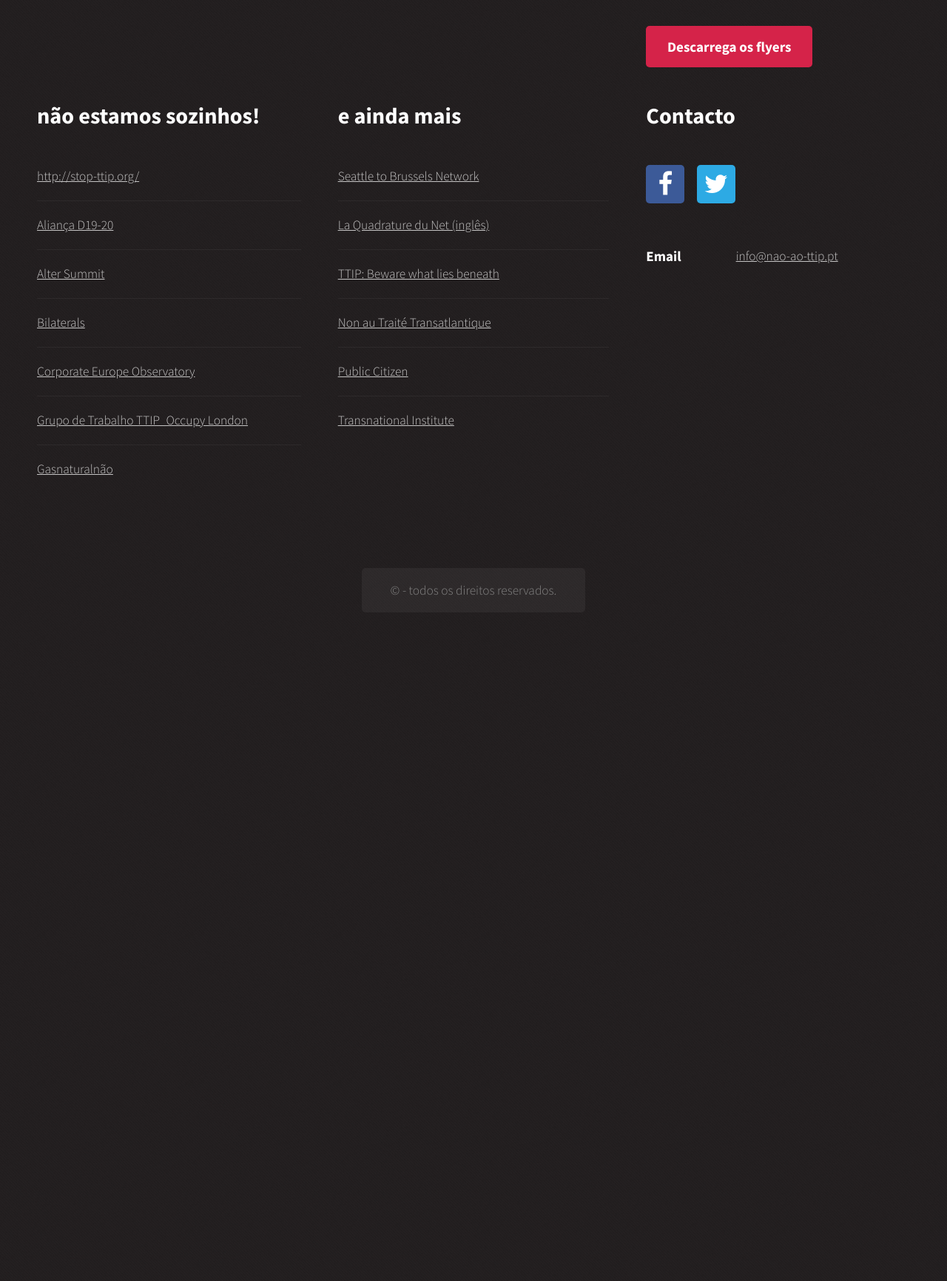
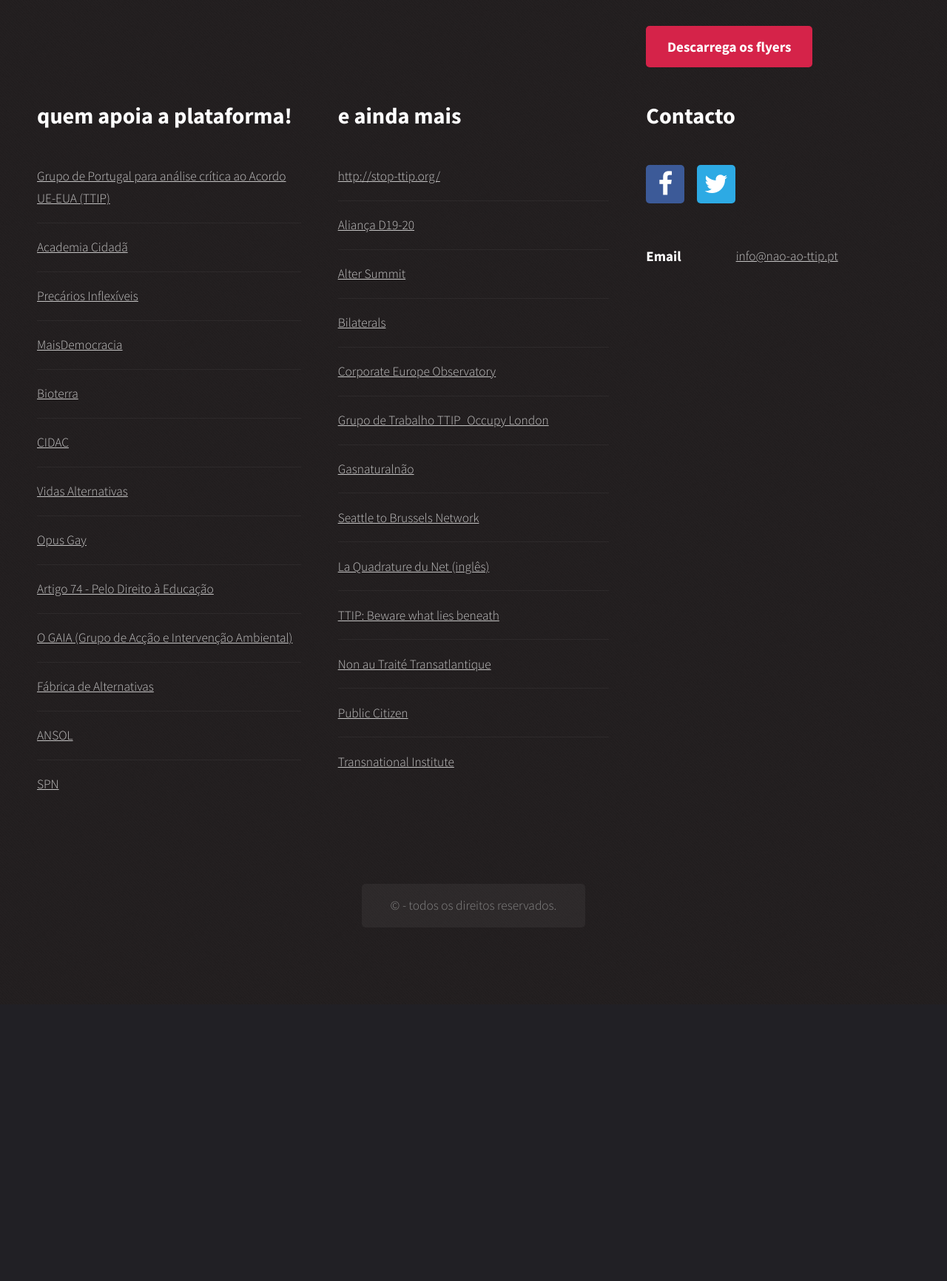
Before and after one commit to pierreozoux/dopetrope-nao-ao-ttip, a WordPress theme: template index.php in a window 1280 px wide. Shown: the part 1304-3036 px from the top of the page at 74% size. After the commit the page ends 2662 px from the top, so only its background shows below. Run offline with PHP 8.4 and a stand-in for WordPress, Linux system fonts and the light colour scheme; the site name, menu and one post (Sample post) are stand-ins, and other content is empty.

Commit message:
- Delete blanck at bottom - change facebook link - Update Quem apoia list - Update Single template - Change some style

```diff
--- a/footer.php
+++ b/footer.php
@@ -41,7 +41,29 @@
             <div class="4u footer-left">
               <section>
                 <header>
-                  <h2>não estamos sozinhos!</h2>
+                  <h2>quem apoia a plataforma!</h2>
+                </header>
+                <ul class="divided">
+                  <li><a target="_blank" href="http://parceriatransatlantica.wordpress.com/" >Grupo de Portugal para análise crítica ao Acordo UE-EUA (TTIP)</a></li>
+                  <li><a target="_blank" href="http://blog.academiacidada.org/" >Academia Cidadã</a></li>
+                  <li><a target="_blank" href="http://www.precarios.net/" >Precários Inflexíveis</a></li>
+                  <li><a target="_blank" href="http://www.maisdemocracia.org/" >MaisDemocracia</a></li>
+                  <li><a target="_blank" href="http://bioterra.blogspot.pt/" >Bioterra</a></li>
+                  <li><a target="_blank" href="http://www.cidac.pt/" >CIDAC</a></li>
+                  <li><a target="_blank" href="http://www.radiozero.pt/blog/tag/vidas-alternativas/" >Vidas Alternativas</a></li>
+                  <li><a target="_blank" href="http://www.opusgay.org/" >Opus Gay</a></li>
+                  <li><a target="_blank" href="http://artigo74.wordpress.com/" >Artigo 74 - Pelo Direito à Educação</a></li>
+                  <li><a target="_blank" href="www.gaia.org.pt" >O GAIA (Grupo de Acção e Intervenção Ambiental)</a></li>
+                  <li><a target="_blank" href="https://www.facebook.com/fabricadealternativas" >Fábrica de Alternativas</a></li>
+                  <li><a target="_blank" href="https://ansol.org/" >ANSOL</a></li>
+                  <li><a target="_blank" href="http://www.spn.pt/" >SPN</a></li>
+                </ul>
+              </section>
+            </div>
+            <div class="4u">
+              <section>
+                <header>
+                  <h2>e ainda mais</h2>
                 </header>
                 <ul class="divided">
                   <li><a target="_blank" href="http://stop-ttip.org/">http://stop-ttip.org/</a></li>
@@ -51,15 +73,6 @@
                   <li><a target="_blank" href="http://corporateeurope.org/tags/ttip">Corporate Europe Observatory</a></li>
                   <li><a target="_blank" href="http://occupylondon.org.uk/stop-ttip/">Grupo de Trabalho TTIP_Occupy London</a></li>
                   <li><a target="_blank" href="http://gasnaturalnao.wordpress.com/">Gasnaturalnão</a></li>
-                </ul>
-              </section>
-            </div>
-            <div class="4u">
-              <section>
-                <header>
-                  <h2>e ainda mais</h2>
-                </header>
-                <ul class="divided">
                   <li><a target="_blank" href="http://www.s2bnetwork.org/?id=112">Seattle to Brussels Network</a></li>
                   <li><a target="_blank" href="https://www.laquadrature.net/en/TAFTA">La Quadrature du Net (inglês)</a></li>
                   <li><a target="_blank" href="http://www.ttip2014.eu/home.html">TTIP: Beware what lies beneath</a></li>
@@ -75,7 +88,8 @@
                   <h2 id="contact-l">Contacto</h2>
                 </header>
                 <ul class="social">
-                  <li><a class="icon fa-facebook" target="_blank" href="https://www.facebook.com/groups/1496844397239971/"><span class="label">Facebook</span></a></li>
+                  <!--<li><a class="icon fa-facebook" target="_blank" href="https://www.facebook.com/groups/1496844397239971/"><span class="label">Facebook</span></a></li>-->
+                  <li><a class="icon fa-facebook" target="_blank" href="https://www.facebook.com/naottip"><span class="label">Facebook</span></a></li>
                   <li><a class="icon fa-twitter" target="_blank" href="https://twitter.com/NaoAoTTIP"><span class="label">Twitter</span></a></li>
                 </ul>
                 <ul class="contact">
--- a/index.php
+++ b/index.php
@@ -15,16 +15,15 @@
     <div class="row 8u" >
       <h1 class="list-post-title">
           <?php
-          if (is_category() && single_cat_title( '', false ) != 'Noticias') {
+          if (is_category() && single_cat_title( '', false ) == 'Noticias') {
+              printf( '%s', '<span>' . single_cat_title( '', false ) . '</span>' );
+          } else if (is_category() && single_cat_title( '', false ) != 'Noticias') {
               printf( 'Categoria "%s"', '<span>' . single_cat_title( '', false ) . '</span>' );
-          }
-          if (is_tag()) {
+          } else if (is_tag()) {
               printf( 'Tag "%s"', '<span>' . single_tag_title( '', false ) . '</span>' );
-          }
-          if (is_author()) {
+          } else if (is_author()) {
               printf( 'Autor: %s', '<a class="url fn n" href="' . esc_url( get_author_posts_url( get_the_author_meta( "ID" ) ) ) . '" title="' . esc_attr( get_the_author() ) . '" rel="me">' . get_the_author() . '</a>' );
-          }
-          if (is_search()) {
+          }  else if (is_search()) {
               printf( 'Resultado da pesquisa "%s"', '<span>' . get_search_query() . '</span>' );
           }
           ?>
--- a/style.css
+++ b/style.css
@@ -1141,3 +1141,22 @@
     border-color:#d52349;
     background-color:#d52349;
 }
+
+#skel-layers-inactiveWrapper{
+    display:none !important;
+}
+.box2 {
+    margin-top:2.5em;
+    padding-left: 50px;
+    border-bottom: 1px solid #ccc;
+    display:block;
+}
+.box2-article {
+    background: none repeat scroll 0 0 #ffffff;
+    padding: 2em 1.75em;
+}
+.box2-article h3 {
+    margin-bottom: 25px;
+}
+ul.list-article {
+}
```
Also changed, not shown: page-detalhes.php (+14 -1 lines), page-flyers.php (+14 -1 lines), page.php (+14 -1 lines), single.php (+21 -0 lines).
